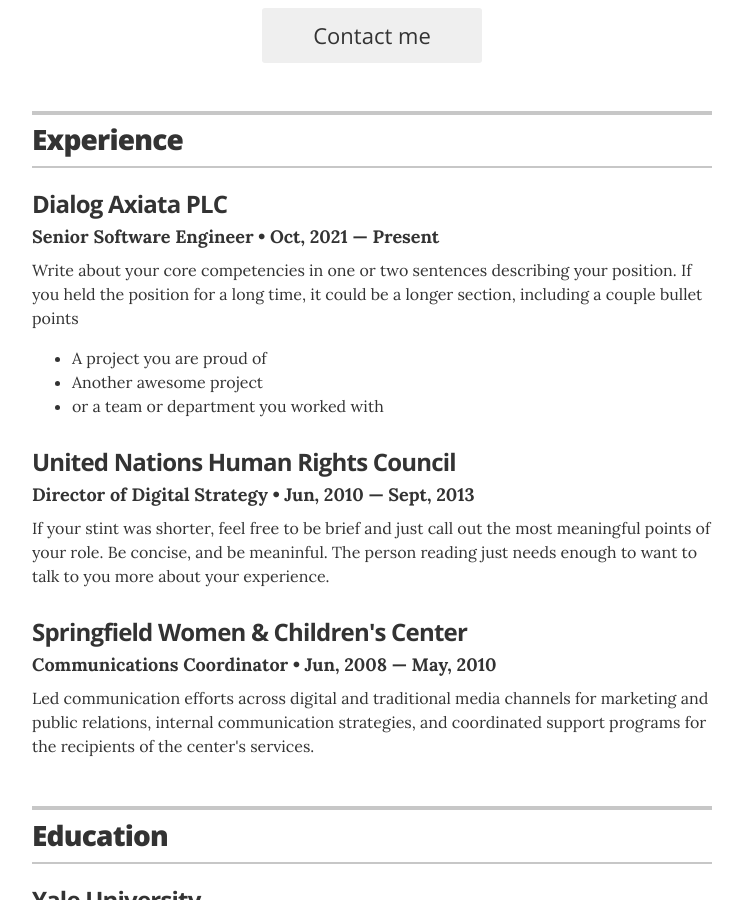
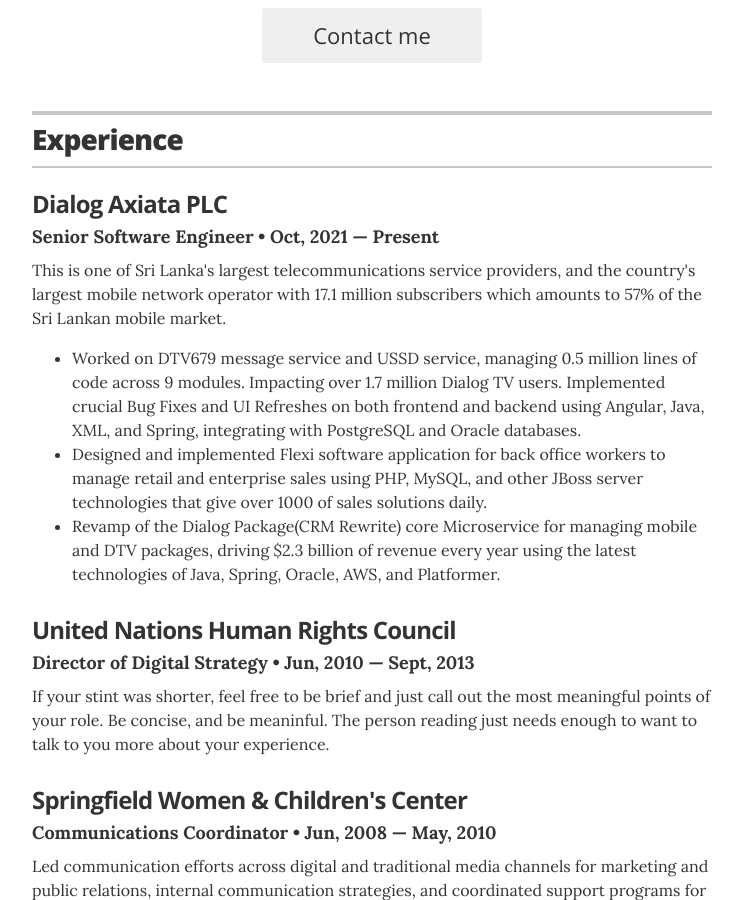
Before and after one commit to GihanMaheshWijesuriya/resume, a Jekyll site: the page built from index.html, in a window 1280 px wide and 900 px high, scrolled down 474 px. Shown: the whole window, without its empty margins (268-1011 px from the left). Built offline with Jekyll 4.4.1, drawn with Linux system fonts in a browser that asks for light colours.

Commit message:
change config

```diff
--- a/_data/experience.yml
+++ b/_data/experience.yml
@@ -3,7 +3,7 @@
 - company: Dialog Axiata PLC
   position: Senior Software Engineer
   duration: Oct, 2021 &mdash; Present
-  summary: Write about your core competencies in one or two sentences describing your position. If you held the position for a long time, it could be a longer section, including a couple bullet points	<ul class="resume-item-list"><li>A project you are proud of</li><li>Another awesome project</li><li>or a team or department you worked with</li></ul>
+  summary: This is one of Sri Lanka's largest telecommunications service providers, and the country's largest mobile network operator with 17.1 million subscribers which amounts to 57% of the Sri Lankan mobile market.	<ul class="resume-item-list"><li>Worked on DTV679 message service and USSD service, managing 0.5 million lines of code across 9 modules. Impacting over 1.7 million Dialog TV users. Implemented crucial Bug Fixes and UI Refreshes on both frontend and backend using Angular, Java, XML, and Spring, integrating with PostgreSQL and Oracle databases.</li><li>Designed and implemented Flexi software application for back office workers to manage retail and enterprise sales using PHP, MySQL, and other JBoss server technologies that give over 1000 of sales solutions daily.</li><li>Revamp of the Dialog Package(CRM Rewrite) core Microservice for managing mobile and DTV packages, driving $2.3 billion of revenue every year using the latest technologies of Java, Spring, Oracle, AWS, and Platformer.</li></ul>
 
 # Director of Digital Stratgy
 - company: United Nations Human Rights Council
```
